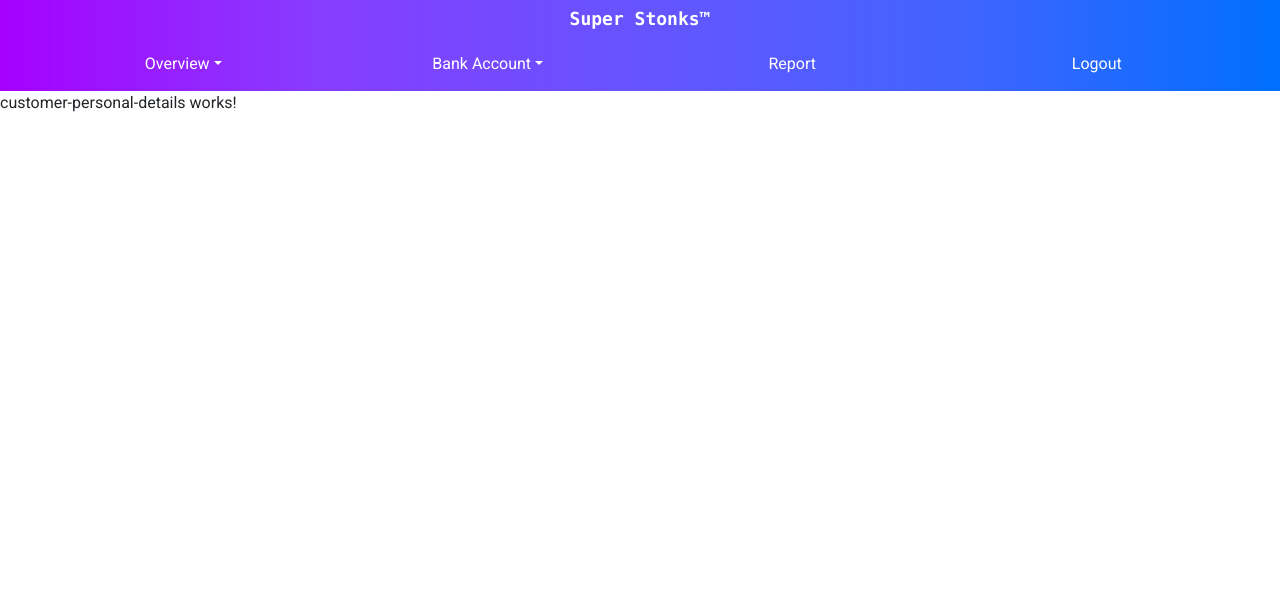
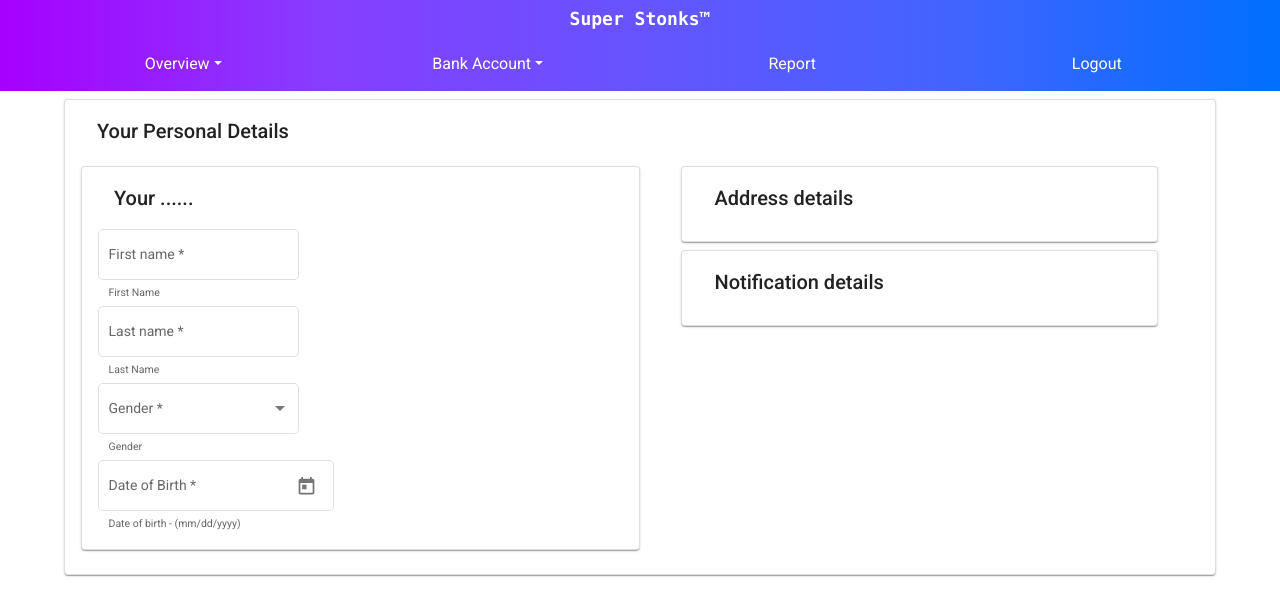
Before and after one commit to hegde-atri/BankingApplication-fe, an Angular app: page /customer/personal-details in a window 1280 px wide. Shown: the top 616 px of the page. Built offline with nearby package versions, Linux system fonts and the light colour scheme.

Commit message:
Finished register payee, partial work on personal-details

```diff
--- a/src/app/customer/customer-personal-details/customer-personal-details.component.html
+++ b/src/app/customer/customer-personal-details/customer-personal-details.component.html
@@ -2,4 +2,90 @@
   <title>{{ pageTitle }}</title>
 </head>
 <ba-customer-navbar></ba-customer-navbar>
-<p>customer-personal-details works!</p>
+<!-- Should list here the personal details after fetching from an API. -->
+
+<div>
+
+  <mat-card class="card">
+    <mat-card-header><mat-card-title>Your Personal Details</mat-card-title></mat-card-header>
+    <mat-card-content>
+      <div class="left-card">
+        <mat-card class="card col-md-6">
+          <mat-card-header><mat-card-title>Your ......</mat-card-title></mat-card-header>
+          <mat-card-content>
+            <!--Form field-->
+            <form [formGroup]="personalDetailsForm">
+              <div class="form-field">
+                <mat-form-field appearance="outline">
+                  <mat-label>First name</mat-label>
+                  <input matInput formControlName="firstname">
+                  <mat-hint>First Name</mat-hint>
+                  <mat-error></mat-error>
+                </mat-form-field>
+              </div>
+
+              <div class="form-field">
+                <mat-form-field appearance="outline">
+                  <mat-label>Last name</mat-label>
+                  <input matInput formControlName="lastname">
+                  <mat-hint>Last Name</mat-hint>
+                  <mat-error></mat-error>
+                </mat-form-field>
+              </div>
+
+              <div class="form-field">
+                <mat-form-field appearance="outline">
+                  <mat-label>Gender</mat-label>
+                  <mat-select formControlName="gender">
+                    <mat-option value="option1">Male</mat-option>
+                    <mat-option value="option2">Female</mat-option>
+                    <mat-option value="option4">Apache Helicopter</mat-option>
+                    <mat-option value="option3">Other</mat-option>
+                  </mat-select>
+                  <mat-hint>Gender</mat-hint>
+                </mat-form-field>
+              </div>
+
+              <div class="form-field">
+                <mat-form-field appearance="outline">
+                  <mat-label>Date of Birth</mat-label>
+                  <input matInput [matDatepicker]="picker" formControlName="DoB">
+                  <mat-datepicker-toggle matSuffix [for]="picker"></mat-datepicker-toggle>
+                  <mat-datepicker #picker></mat-datepicker>
+                  <mat-hint>Date of birth - (mm/dd/yyyy)</mat-hint>
+                </mat-form-field>
+              </div>
+            </form>
+
+            <!-- Form field end -->
+          </mat-card-content>
+        </mat-card>
+
+      <div class="right-card col-md-6">
+        <div class="upper-card">
+          <mat-card class="card">
+            <mat-card-header><mat-card-title>Address details</mat-card-title></mat-card-header>
+            <mat-card-content>
+
+            </mat-card-content>
+          </mat-card>
+        </div>
+        <div class="lower-card">
+          <mat-card class="card">
+            <mat-card-header><mat-card-title>Notification details</mat-card-title></mat-card-header>
+            <mat-card-content>
+
+            </mat-card-content>
+          </mat-card>
+        </div>
+
+      </div>
+    </div>
+    </mat-card-content>
+
+
+
+
+  </mat-card>
+
+</div>
--- a/src/app/customer/customer-personal-details/customer-personal-details.component.scss
+++ b/src/app/customer/customer-personal-details/customer-personal-details.component.scss
@@ -0,0 +1,23 @@
+.card{
+  width: 90%;
+  margin: 0.5rem auto;
+  display: grid;
+}
+
+.left-card{
+  display:flex;
+}
+
+.right-card{
+  // display: block;
+}
+
+.upper-card{
+  display: block;
+
+}
+
+.lower-card{
+  display: block;
+
+}
--- a/src/app/customer/customer-personal-details/customer-personal-details.component.ts
+++ b/src/app/customer/customer-personal-details/customer-personal-details.component.ts
@@ -1,5 +1,6 @@
 import { HttpClient } from '@angular/common/http';
 import { Component, OnInit } from '@angular/core';
+import { FormBuilder, FormGroup, Validators } from '@angular/forms';
 
 @Component({
   selector: 'ba-customer-personal-details',
@@ -8,17 +9,29 @@ import { Component, OnInit } from '@angular/core';
 })
 export class CustomerPersonalDetailsComponent implements OnInit {
   pageTitle: string = 'Personal Details';
-  data: any;
-  loading: boolean = true;
+  NotificationNo: number = 1;
+  AddressNo: number = 1;
+  personalDetailsForm: FormGroup;
 
-  constructor(private http: HttpClient) {}
+  // data: any;
+  // loading: boolean = true;
+
+  constructor(private http: HttpClient, private fb: FormBuilder) {
+    this.personalDetailsForm = this.fb.group({
+      firstname: ['', [Validators.required]],
+      lastname: ['', [Validators.required]],
+      gender: ['', [Validators.required]],
+      DoB: ['', [Validators.required]]
+
+    })
+  }
 
   ngOnInit(): void {}
 
-  getDetails(): void {
-    this.http.get('localhost:6600').subscribe((data) => {
-      this.data = data;
-      this.loading = false;
-    });
-  }
+  // getDetails(): void {
+  //   this.http.get('localhost:6600').subscribe((data) => {
+  //     this.data = data;
+  //     this.loading = false;
+  //   });
+  // }
 }
--- a/src/app/customer/customer-register-payee/customer-register-payee.component.html
+++ b/src/app/customer/customer-register-payee/customer-register-payee.component.html
@@ -50,5 +50,8 @@
 
     </form>
 
+    <mat-card-actions>
+      <button mat-button class="bg-primary"><mat-icon>add</mat-icon>Add Payee</button>
+    </mat-card-actions>
   </mat-card-content>
 </mat-card>
--- a/src/app/customer/customer-register-payee/customer-register-payee.component.scss
+++ b/src/app/customer/customer-register-payee/customer-register-payee.component.scss
@@ -15,3 +15,7 @@
   padding: 0.5rem;
   height: fit-content;
 }
+
+.bg-primary{
+  color: white;
+}
--- a/src/app/customer/customer-update-details/customer-update-details.component.ts
+++ b/src/app/customer/customer-update-details/customer-update-details.component.ts
@@ -34,7 +34,7 @@ export class CustomerUpdateDetailsComponent implements OnInit {
   }
 
   constructor(private fb: FormBuilder) {
-    // Creates a formGroup.
+    // Creates a formGroup. Each formControl component has its Validators specified.
     this.customerForm = this.fb.group({
       firstname: ['', [Validators.required]],
       lastname: ['', [Validators.required]],
@@ -73,6 +73,9 @@ export class CustomerUpdateDetailsComponent implements OnInit {
 
   // creates the necassary form controls for an address formGroup
   buildAddresses(): FormGroup {
+
+    // Each form has different set of Validators used
+
     return this.fb.group({
       type: ['', [Validators.required]],
       line1: ['', [Validators.required]],
@@ -88,6 +91,7 @@ export class CustomerUpdateDetailsComponent implements OnInit {
     return this.fb.group({
       type: ['', [Validators.required]],
       email: ['', [Validators.required, Validators.email]],
+      // phone has a regular expression for validation
       phone: ['', [Validators.required, Validators.pattern(/^\+[1-9]{1}[0-9]{3,14}$/)]],
       preference: ['', [Validators.required]]
     });
```
Also changed, not shown: src/app/customer/customer-transaction-history/transaction-history-table/transaction-history-table.component.ts (line endings or trailing spaces).
